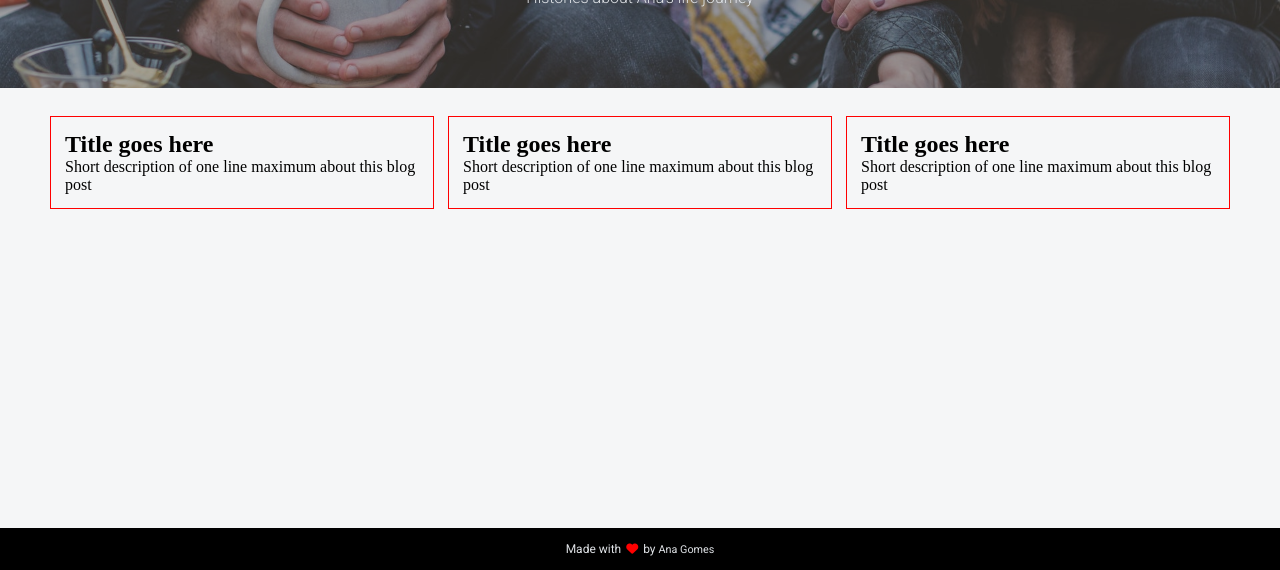
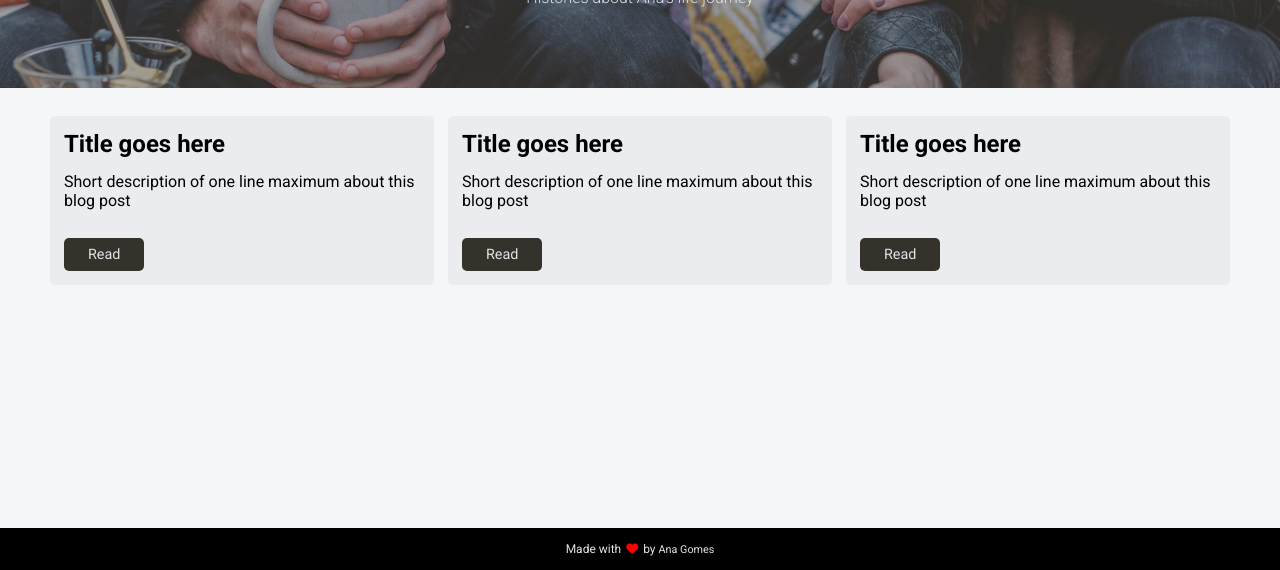
Before and after one commit to anagomesdesign/personal-blog, a plain HTML site: page index.html in a window 1280 px wide. Shown: the part 230-800 px from the top of the page. Drawn offline with Linux system fonts and the light colour scheme.

Commit message:
progress on the homescreen

```diff
--- a/index.html
+++ b/index.html
@@ -29,14 +29,17 @@
             <div class="card">
                 <h2>Title goes here</h2>
                 <p>Short description of one line maximum about this blog post</p>
+                <button class="read">Read</button>
             </div>
             <div class="card">
                     <h2>Title goes here</h2>
                     <p>Short description of one line maximum about this blog post</p>
+                    <button class="read">Read</button>
             </div>
             <div class="card">
                     <h2>Title goes here</h2>
                     <p>Short description of one line maximum about this blog post</p>
+                    <button class="read">Read</button>
             </div>
         </article>
 
--- a/styles.css
+++ b/styles.css
@@ -128,8 +128,26 @@ h1 {
 }
 
 .card {
-    border: 1px solid red;
+    font-family: 'Roboto', sans-serif;
+    background-color: #eaecef;
+    border-radius: 5px;
     padding: 14px;
+}
+
+.card h2, .card p {
+    padding-bottom: 14px;
+}
+
+.card .read {
+    padding: 8px 24px;
+    font-weight: 400;
+    background-color: rgb(53,50,44,1);
+    border: none;
+    border-radius: 5px;
+    cursor: pointer;
+    transition: all 0.3s ease 0s;
+    margin-left: 0;
+    margin-top: 14px;
 }
 
 /* Footer */
```
